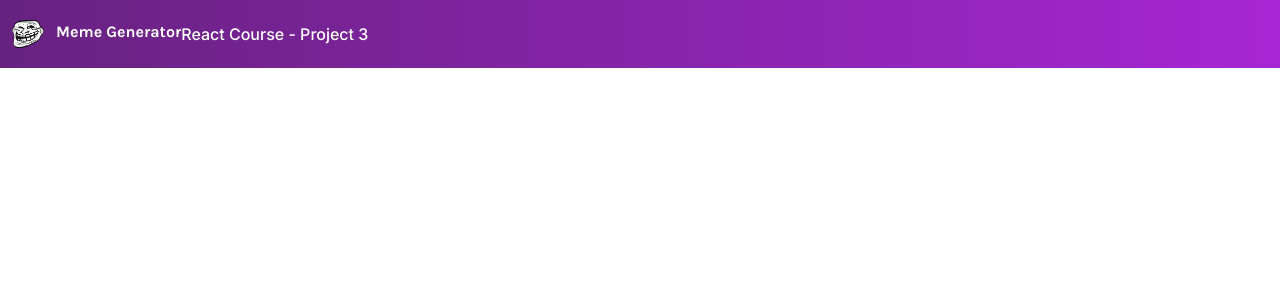
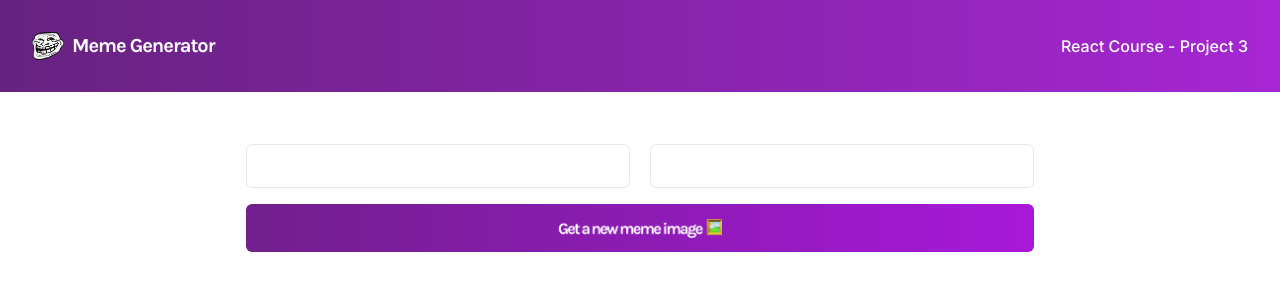
Before and after one commit to doubleKari/meme_generator, a React (Vite) app: page / in a window 1280 px wide. Shown: the top 300 px of the page. Built offline with nearby package versions, Linux system fonts and the light colour scheme.

Commit message:
add form

```diff
--- a/index.html
+++ b/index.html
@@ -10,6 +10,12 @@
   <link
     href="https://fonts.googleapis.com/css2?family=Inter:wght@400;500;700&family=Karla:wght@700&family=Roboto+Condensed:wght@700&display=swap"
     rel="stylesheet">
+
+    <!-- <style>
+      *{
+        outline: 2px solid red;
+      }
+    </style> -->
   </head>
   <body>
     <div id="root"></div>
--- a/src/App.jsx
+++ b/src/App.jsx
@@ -1,11 +1,15 @@
 import React from "react";
 import Header from "./components/Header";
+import Meme from "./components/Meme";
 import "./index.css";
 
 function App() {
   return (
-    <main className="w-screen h-screen">
+    <main className="w-full h-full">
       <Header />
+      <section className="mt-24 md:mt-36 w-full">
+        <Meme />
+      </section>
     </main>
   );
 }
--- a/src/components/Header.jsx
+++ b/src/components/Header.jsx
@@ -3,10 +3,10 @@ import troll from "../assets/images/troll.png";
 
 const Header = () => {
   return (
-    <header className="bg-gradient-to-r from-[#672280] to-[#A626D3] text-white flex items-center py-5">
-      <div className="flex gap-3 pl-3">
+    <header className="w-full bg-gradient-to-r from-[#672280] to-[#A626D3] text-white flex justify-between items-center py-5 md:py-8 md:px-8 fixed top-0">
+      <div className="flex gap-2 pl-3 md:pl-0">
         <img src={troll} alt="logo" className="w-8 h-7" />
-        <h1 className="font-karla ">Meme Generator</h1>
+        <h1 className="font-karla text-xl tracking-tighter ">Meme Generator</h1>
       </div>
 
       <p className="font-inter font-medium hidden md:block">
--- /dev/null
+++ b/src/components/Meme.jsx
@@ -0,0 +1,24 @@
+import React from "react";
+import newMeme from "../assets/images/memeimage.png";
+
+const Meme = () => {
+  return (
+    <form action="" className="flex flex-col items-center gap-4">
+      <div className="flex-col space-y-5 md:space-y-0 md:flex md:flex-row gap-5">
+        <input type="text" className="inputs" />
+
+        <input type="text" className="inputs" />
+      </div>
+
+      <button className="block bg-gradient-to-r from-[#711F8D] to-[#A818DA] h-[40px] w-[230px] md:h-12 md:w-[788px] rounded-md">
+        <img
+          src={newMeme}
+          alt="Button text"
+          className="h-[19px] w-[200] mx-auto"
+        />
+      </button>
+    </form>
+  );
+};
+
+export default Meme;
--- a/src/index.css
+++ b/src/index.css
@@ -1,3 +1,7 @@
 @tailwind base;
 @tailwind components;
 @tailwind utilities;
+
+.inputs{
+    @apply border rounded-md py-1 w-[230px] md:w-96 h-[40px] md:h-11 focus:outline-none px-3 block;
+}
```
